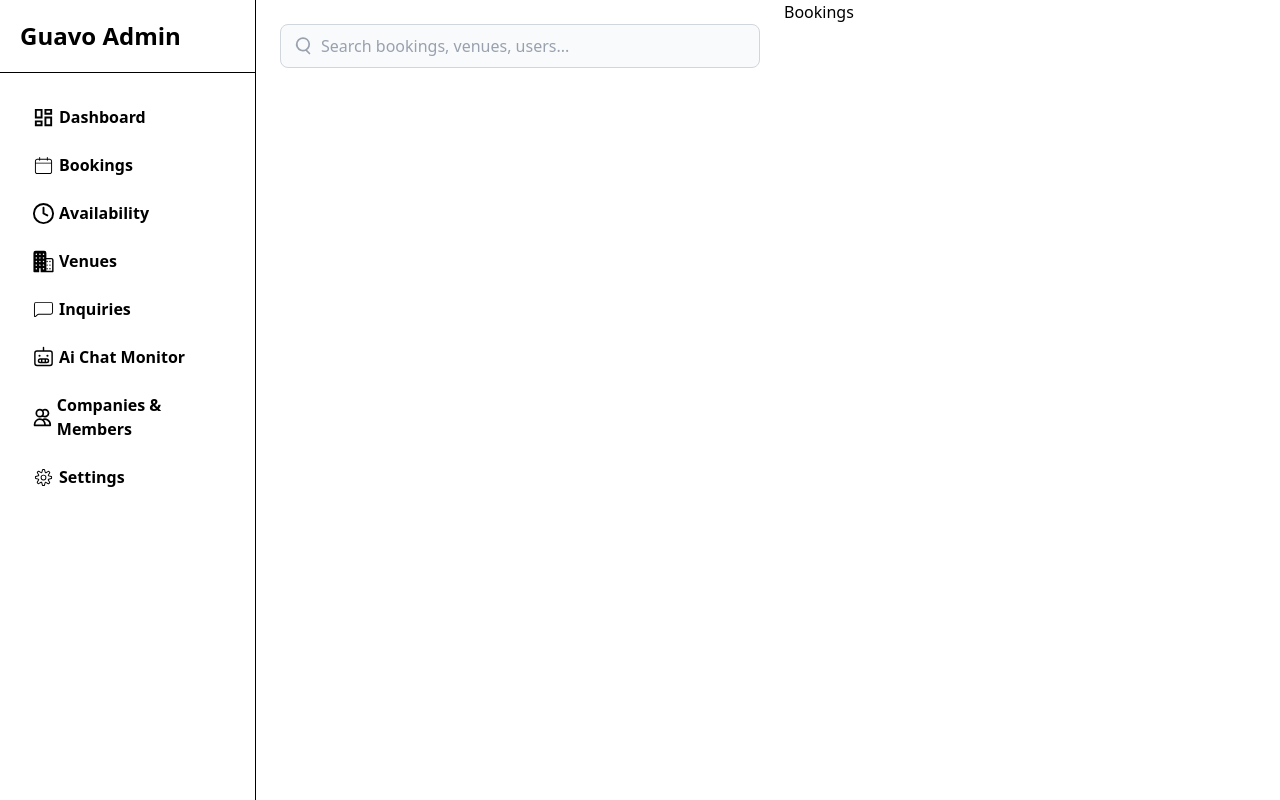
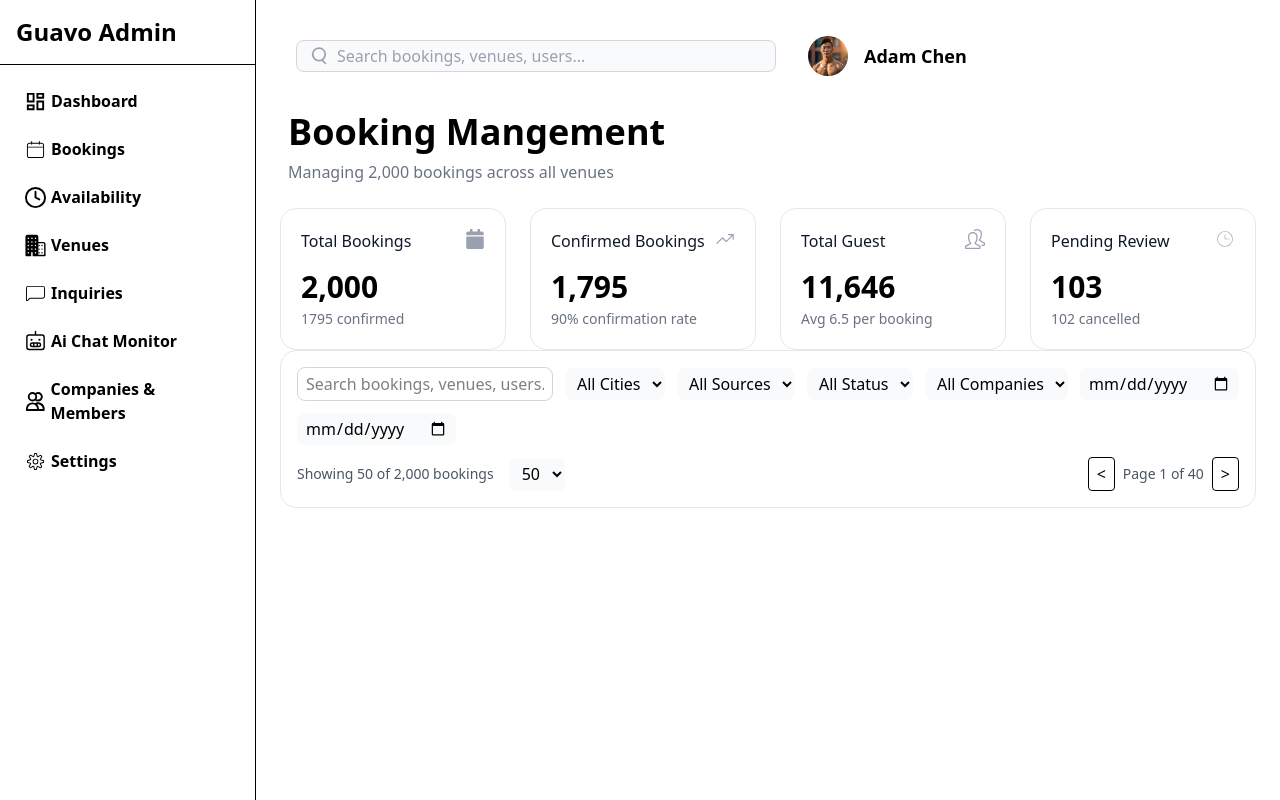
Before and after one commit to KyleC55/Guavo-Dashboard-Project, a React (Vite) app in the folder my-project/: page /bookings in a window 1280 px wide. Built offline with nearby package versions, Linux system fonts and the light colour scheme.

Commit message:
Part of the bookings page

```diff
--- a/my-project/index.html
+++ b/my-project/index.html
@@ -2,7 +2,7 @@
 <html lang="en">
   <head>
     <meta charset="UTF-8" />
-    <link rel="icon" type="image/svg+xml" href="/vite.svg" />
+    <link rel="icon" type="image/png" href="/GuavoLogo.png" />
     <meta name="viewport" content="width=device-width, initial-scale=1.0" />
     <title>Guavo Dashboard</title>
   </head>
--- /dev/null
+++ b/my-project/src/components/bookingfilters.tsx
@@ -0,0 +1,48 @@
+export default function BookingFilters() {
+    return (
+        <div className="bg-white border border-gray-200 rounded-2xl p-4 flex flex-wrap items-center gap-3">
+            <input
+                type="text"
+                placeholder="Search bookings, venues, users..."
+                className="px-2 py-1 rounded-lg border border-gray-300 focus:outline-none focus:ring w-64"
+            />
+
+            <select className="px-2 py-1 rounded-lg bg-gray-50">
+                <option>All Cities</option>
+            </select>
+
+            <select className="px-2 py-1 rounded-lg bg-gray-50">
+                <option>All Sources</option>
+            </select>
+
+            <select className="px-2 py-1 rounded-lg bg-gray-50">
+                <option>All Status</option>
+            </select>
+
+            <select className="px-2 py-1 rounded-lg bg-gray-50">
+                <option>All Companies</option>
+            </select>
+
+            <input type="date" className="px-2 py-1 rounded-lg bg-gray-50" />
+            <input type="date" className="px-2 py-1 rounded-lg bg-gray-50" />
+
+
+            <div className="flex items-center justify-between w-full">
+                <div className="flex items-center gap-4">
+                    <span className="text-sm text-gray-600">
+                      Showing 50 of 2,000 bookings
+                    </span>
+                    <select className="px-2 py-1 rounded bg-gray-50">
+                        <option>50</option>
+                    </select>
+                </div>
+
+                <div className="flex items-center gap-2">
+                    <button className="px-2 py-1 border rounded">&lt;</button>
+                    <span className="text-sm text-gray-600">Page 1 of 40</span>
+                    <button className="px-2 py-1 border rounded">&gt;</button>
+                </div>
+            </div>
+        </div>
+    );
+}
--- /dev/null
+++ b/my-project/src/components/bookingmetriccard.tsx
@@ -0,0 +1,16 @@
+import type {BookingCard} from "../../types/types.ts";
+
+export default function BookingMetricCard({ title, value, subtitle, Icon }: BookingCard) {
+    return (
+        <div className="bg-white border border-gray-200 rounded-2xl p-5">
+            <div className="flex justify-between items-start">
+                <h3 className="text-base font-medium text-gray-900">{title}</h3>
+                <Icon size={20} className="text-gray-400" />
+            </div>
+            <p className="text-3xl font-bold mt-4">
+                {typeof value === "number" ? value.toLocaleString() : value}
+            </p>
+            {subtitle && <p className="text-gray-500 text-sm mt-1">{subtitle}</p>}
+        </div>
+    );
+}
--- a/my-project/src/components/profilecard.tsx
+++ b/my-project/src/components/profilecard.tsx
@@ -12,7 +12,7 @@ export const ProfileCard: React.FC<ProfileCardProps> = ({ profile }) => {
                 <img
                     src={profile.image}
                     alt={`${profile.firstname} ${profile.lastname}`}
-                    className="w-16 h-16 rounded-full object-cover"
+                    className="w-10 h-10 rounded-full object-cover"
                 />
             )}
             <div>
--- a/my-project/src/components/searchbar.tsx
+++ b/my-project/src/components/searchbar.tsx
@@ -1,13 +1,12 @@
 
 const Search = () => {
     return (
-        <div className="p-6">
-            {/* search field + icon live in the SAME relative wrapper */}
+        <div className="p-4">
             <div className="relative w-[480px]">
                 <input
                     type="search"
                     placeholder="Search bookings, venues, users..."
-                    className="h-11 w-full pl-10 pr-4 rounded-lg border border-gray-300
+                    className="h-8 w-full pl-10 pr-4 rounded-lg border border-gray-300
                      bg-gray-50 text-gray-700 placeholder-gray-400
                      focus:outline-none focus:border-gray-500"
                 />
--- a/my-project/src/components/sidebar.tsx
+++ b/my-project/src/components/sidebar.tsx
@@ -12,11 +12,11 @@ const Sidebar = () => {
     const navigate = useNavigate();
     return (
         <div className="font-sans font-bold">
-            <div className="p-5 border-b border-sidebar-border text-2xl flex">
+            <div className="p-4 border-b border-sidebar-border text-2xl flex">
                 Guavo Admin
             </div>
 
-            <ul className="p-6 space-y-2 text-l">
+            <ul className="p-4 space-y-2 text-l">
                 <li className="flex items-center gap-1 px-2 py-2 rounded cursor-pointer hover:bg-gray-200"
                     onClick={() => navigate("/Dashboard")}>
                     <MdOutlineDashboard size={23}/>
--- a/my-project/src/data/metricCards.ts
+++ b/my-project/src/data/metricCards.ts
@@ -1,4 +1,9 @@
-import type { MetricCardData } from "../../types/types.ts";
+import type {BookingCard, MetricCardData} from "../../types/types.ts";
+import {FaCalendar} from "react-icons/fa";
+import { IoIosTrendingUp } from "react-icons/io";
+import { SlPeople } from "react-icons/sl";
+import { PiClockThin } from "react-icons/pi";
+
 
 export const metricCards: MetricCardData[] = [
     { title: "Total Bookings",   value: "2,847", change: "+12% from last month", notes: "2,419 confirmed" },
@@ -6,3 +11,10 @@ export const metricCards: MetricCardData[] = [
     { title: "Total Venues",     value: "2,700", change: "+3% from last month",  notes: "Across 6 cities" },
     { title: "Active Inquiries", value: "156",   change: "+15% from last month", notes: "Need attention" },
 ];
+
+export const bookingData: BookingCard[] = [
+    {title: "Total Bookings", value: 2000, subtitle: "1795 confirmed",  Icon: FaCalendar},
+    {title: "Confirmed Bookings", value: 1795, subtitle:"90% confirmation rate", Icon: IoIosTrendingUp},
+    {title: "Total Guest", value: 11646, subtitle:"Avg 6.5 per booking", Icon: SlPeople},
+    {title: "Pending Review", value: 103, subtitle:"102 cancelled", Icon: PiClockThin}
+]
--- a/my-project/src/pages/booking.tsx
+++ b/my-project/src/pages/booking.tsx
@@ -1,20 +1,38 @@
-import Sidebar from "../components/Sidebar";
-import Search from "../components/SearchBar";
+import Sidebar from "../components/sidebar.tsx";
+import Search from "../components/searchbar.tsx";
+import {ProfileCard} from "../components/profilecard.tsx";
+import {displayProfile} from "../data/profile.ts";
+import {bookingData} from "../data/metricCards.ts";
+import BookingMetricCard from "../components/bookingmetriccard.tsx";
+import BookingFilters from "../components/bookingfilters.tsx";
 
 const Bookings = () => {
     return (
+
         <div className="flex h-screen">
             <div className="w-64 border-r">
                 <Sidebar/>
             </div>
-            <div>
-                <Search/>
-            </div>
-            <div>
-                <h1> Bookings </h1>
+
+            <div className="flex-1 flex flex-col p-6">
+                <div className="flex gap-4">
+                    <Search/>
+                    <ProfileCard profile={displayProfile[0]} />
+                </div>
+                <h1 className="text-black text-4xl font-bold mt-6 ml-2">Booking Mangement</h1>
+                <h2 className="text-gray-500 mt-2 ml-2 max-w-2xl">
+                    Managing 2,000 bookings across all venues
+                </h2>
+
+                <section className="grid grid-cols-1 sm:grid-cols-2 lg:grid-cols-4 gap-6 mt-6">
+                        {bookingData.map((card) => (
+                            <BookingMetricCard key={card.title} {...card} />
+                        ))}
+                </section>
+                <BookingFilters/>
             </div>
         </div>
-    );
+    )
 };
 
 
```
Also changed, not shown: my-project/src/pages/dashboard.tsx (+6 -11 lines), my-project/types/types.ts (+9 -0 lines), my-project/public/AdamDoe.png, my-project/public/GuavoLogo.png (added), my-project/src/components/metriccard.tsx (line endings or trailing spaces).
